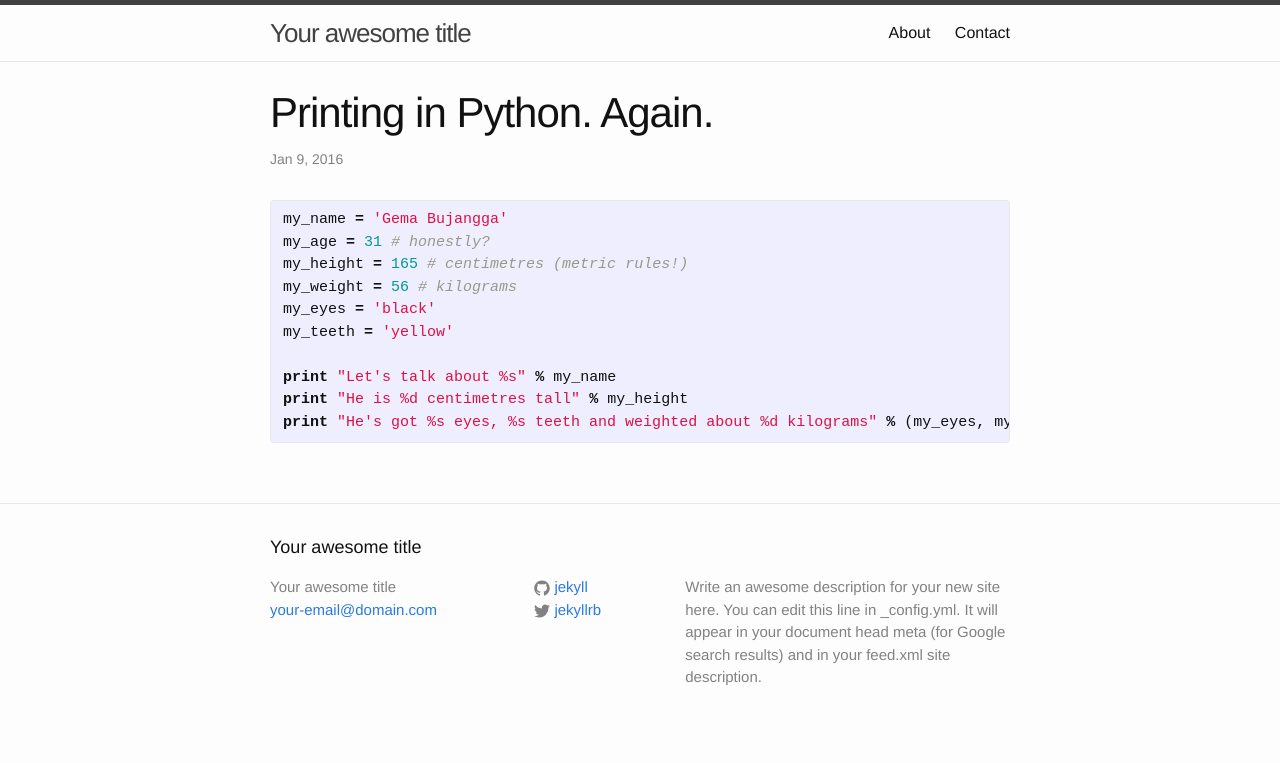
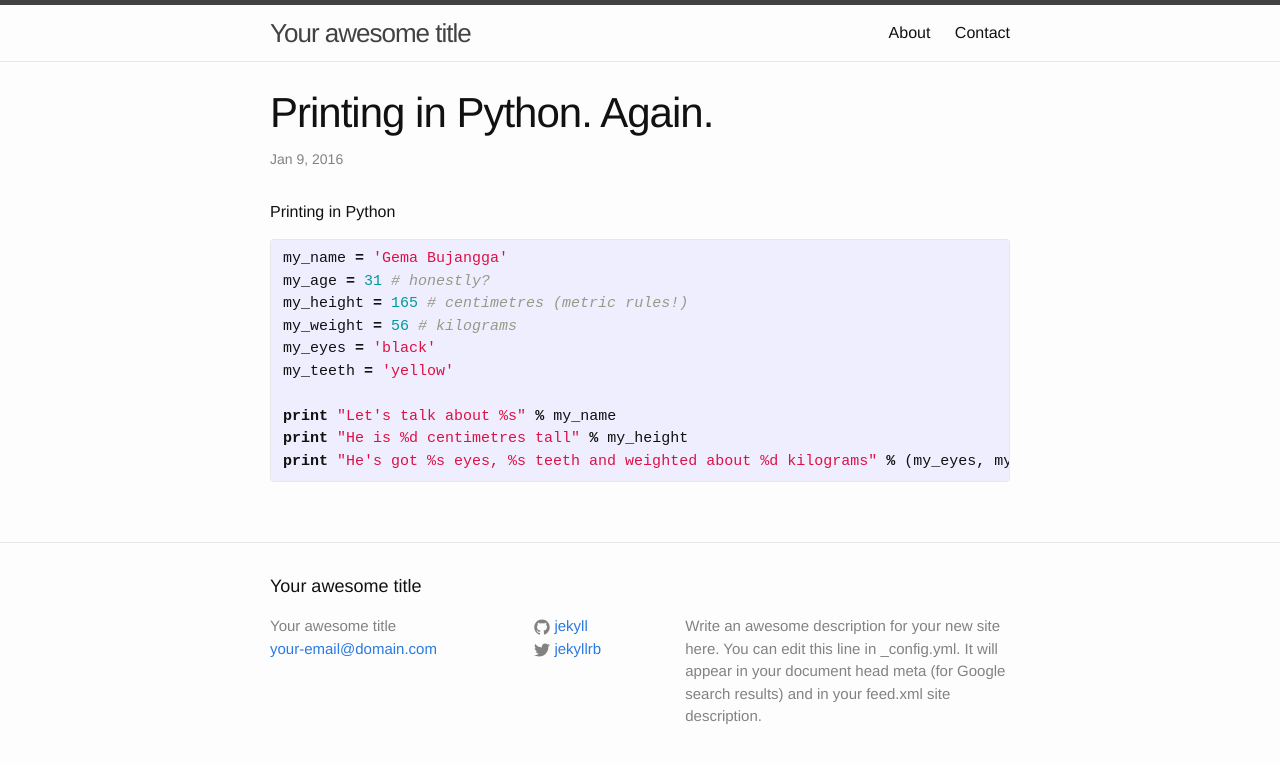
Before and after one commit to gemabuj/jekblog, a Jekyll site: the page built from _posts/2016-1-9-python-ex5.markdown, in a window 1280 px wide. Shown: the top 763 px of the page. Built offline with Jekyll 4.4.1, drawn with Linux system fonts in a browser that asks for light colours.

Commit message:
Fixing undefined Liquid Exception method t that caused by lack of written article

```diff
--- a/_posts/2016-1-9-python-ex4.markdown
+++ b/_posts/2016-1-9-python-ex4.markdown
@@ -4,6 +4,7 @@ title:  "Printing in Python"
 date:   2016-1-9 21:40:30 +0700
 categories: jekyll update
 ---
+Printing in Python
 
 {% highlight python %}
 cars = 100
@@ -22,6 +23,7 @@ print "There will be", cars_not_driven, "empty cars today."
 print "We can transport", carpool_capacity, "people today."
 print "We have", passengers, "to carpool today."
 print "We need to put about", average_passengers_per_car, "in each car."
+
 # print without spaces between words
 print "Hey there, %s." % "beautiful!"
 {% endhighlight %}
--- a/_posts/2016-1-9-python-ex5.markdown
+++ b/_posts/2016-1-9-python-ex5.markdown
@@ -4,6 +4,7 @@ title:  "Printing in Python. Again."
 date:   2016-1-9 21:45:30 +0700
 categories: jekyll update
 ---
+Printing in Python
 
 {% highlight python %}
 my_name = 'Gema Bujangga'
```
